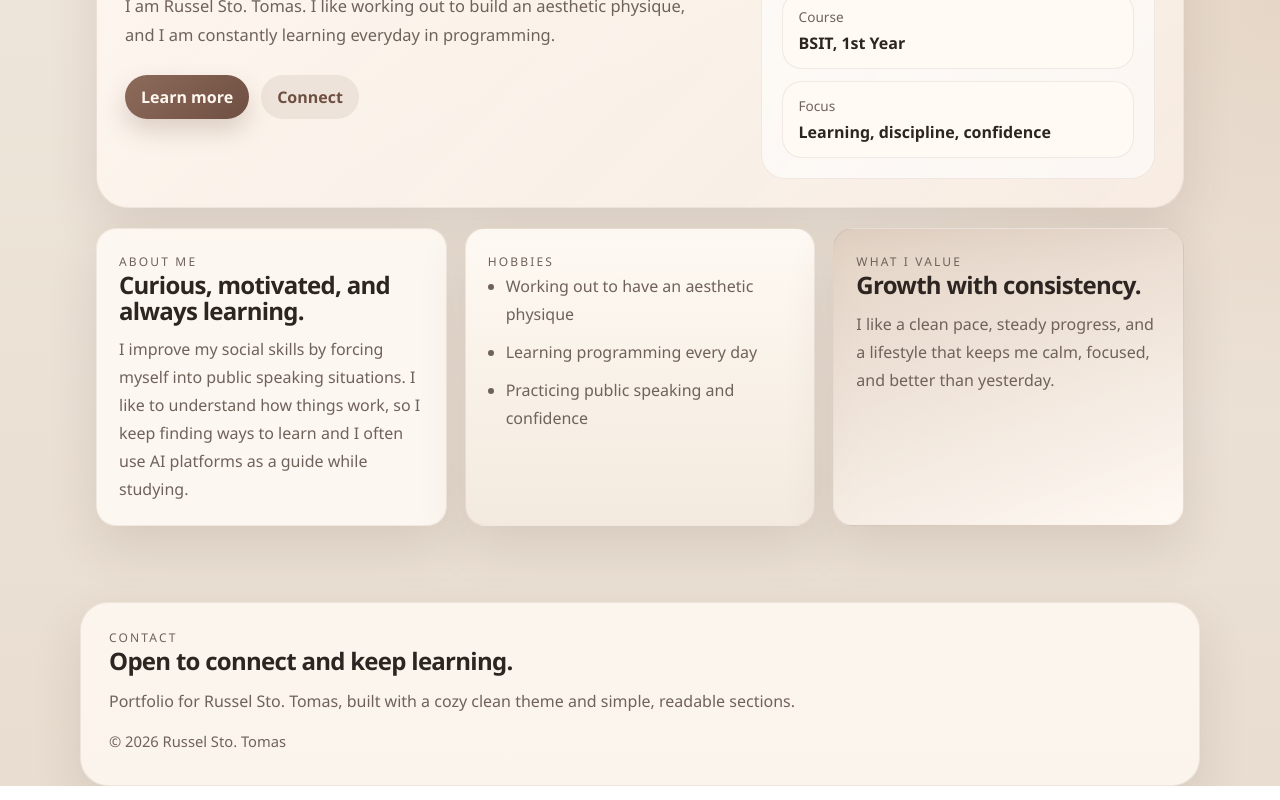
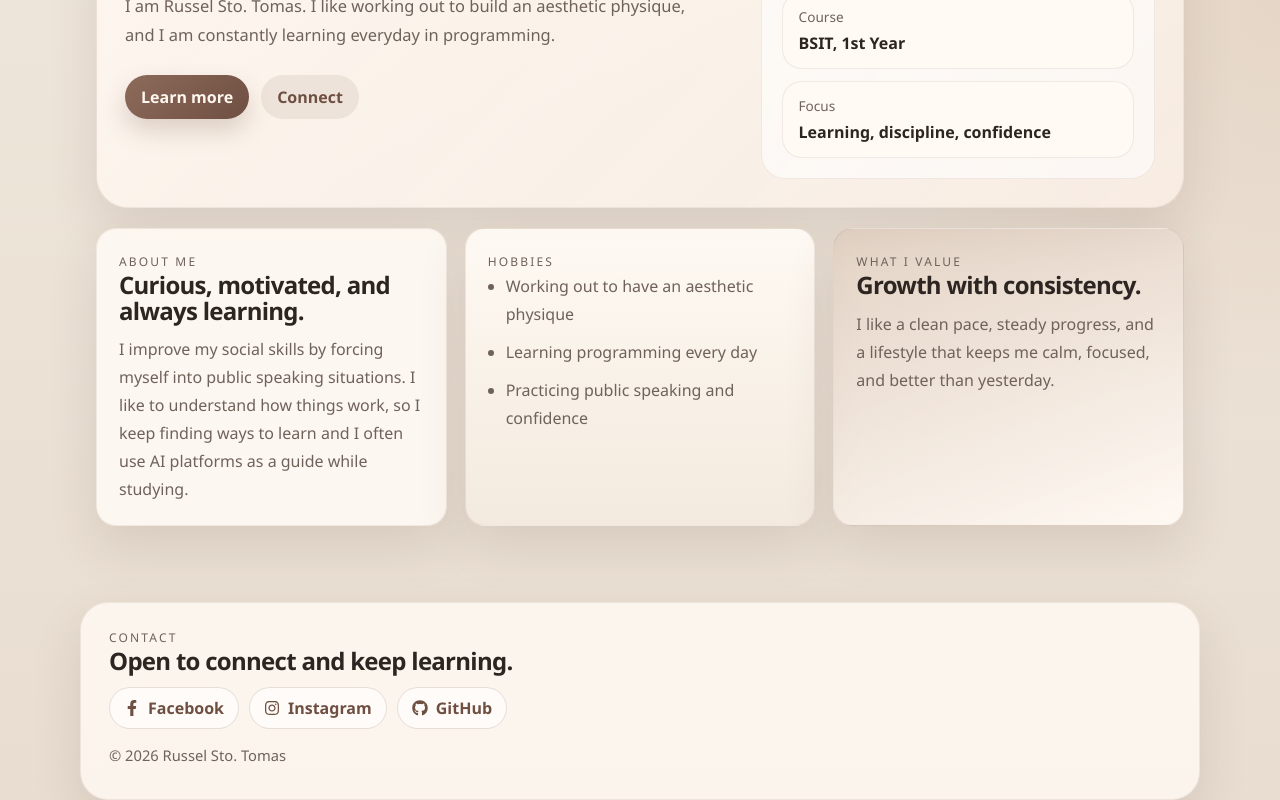
Before and after one commit to dvlcbm-OnIG/MyPortfolio1, a React (Vite) app in the folder ReactBasic/: page / in a window 1280 px wide. Shown: the part 795-1595 px from the top of the page. Built offline with nearby package versions, Linux system fonts and the light colour scheme.

Commit message:
add react-icons and enhance footer with social links
Co-authored-by: Copilot <copilot@github.com>

```diff
--- a/ReactBasic/package.json
+++ b/ReactBasic/package.json
@@ -11,7 +11,8 @@
   },
   "dependencies": {
     "react": "^19.2.5",
-    "react-dom": "^19.2.5"
+    "react-dom": "^19.2.5",
+    "react-icons": "^5.6.0"
   },
   "devDependencies": {
     "@eslint/js": "^10.0.1",
--- a/ReactBasic/src/footer.jsx
+++ b/ReactBasic/src/footer.jsx
@@ -1,3 +1,5 @@
+
+import { FaFacebookF, FaGithub, FaInstagram } from 'react-icons/fa'
 
 function Footer(){
     return(
@@ -6,10 +8,36 @@ function Footer(){
                 <p className="eyebrow">Contact</p>
                 <h2>Open to connect and keep learning.</h2>
             </div>
-            <p>
-                Portfolio for Russel Sto. Tomas, built with a cozy clean theme and simple,
-                readable sections.
-            </p>
+            <div className="contact-links" aria-label="Social links">
+                <a
+                    href="https://www.facebook.com/russeljeoff143"
+                    target="_blank"
+                    rel="noopener noreferrer"
+                    aria-label="Facebook"
+                >
+                    <FaFacebookF />
+                    <span>Facebook</span>
+                </a>
+                <a
+                    href="https://www.instagram.com/dvlcbm?fbclid=IwY2xjawRZt65leHRuA2FlbQIxMABicmlkETFyd0VhQmU1aG81WEszSzBKc3J0YwZhcHBfaWQQMjIyMDM5MTc4ODIwMDg5MgABHhaZVBpga6CUMeFYhjFEVvoF0vCwAygzSULg8sc1EfqpHlItHHA138fVkf3q_aem_yATJKdyx-0dA7fhOEYiOGQ"
+                    target="_blank"
+                    rel="noopener noreferrer"
+                    aria-label="Instagram"
+                >
+                    <FaInstagram />
+                    <span>Instagram</span>
+                </a>
+                <a
+                    href="https://github.com/dvlcbm-OnIG"
+                    target="_blank"
+                    rel="noopener noreferrer"
+                    aria-label="GitHub"
+                >
+                    <FaGithub />
+                    <span>GitHub</span>
+                </a>
+            </div>
+
             <p>&copy; {new Date().getFullYear()} Russel Sto. Tomas</p>
         </footer>
     )
--- a/ReactBasic/src/index.css
+++ b/ReactBasic/src/index.css
@@ -297,6 +297,34 @@ a:hover {
     box-shadow: var(--shadow);
 }
 
+.contact-links {
+    display: flex;
+    flex-wrap: wrap;
+    gap: 10px;
+}
+
+.contact-links a {
+    display: inline-flex;
+    align-items: center;
+    gap: 8px;
+    min-height: 42px;
+    padding: 0 14px;
+    border-radius: 999px;
+    border: 1px solid rgba(141, 107, 91, 0.2);
+    background: rgba(255, 255, 255, 0.62);
+    color: var(--accent-strong);
+    font-weight: 600;
+}
+
+.contact-links a:hover {
+    background: rgba(141, 107, 91, 0.12);
+}
+
+.contact-links svg {
+    width: 16px;
+    height: 16px;
+}
+
 .site-footer p:last-child {
     font-size: 0.92rem;
 }
@@ -345,4 +373,9 @@ a:hover {
     .secondary-link {
         width: 100%;
     }
+
+    .contact-links a {
+        width: 100%;
+        justify-content: center;
+    }
 }
```
Also changed, not shown: 1 other file (tests, documents, lock files or other folders).
